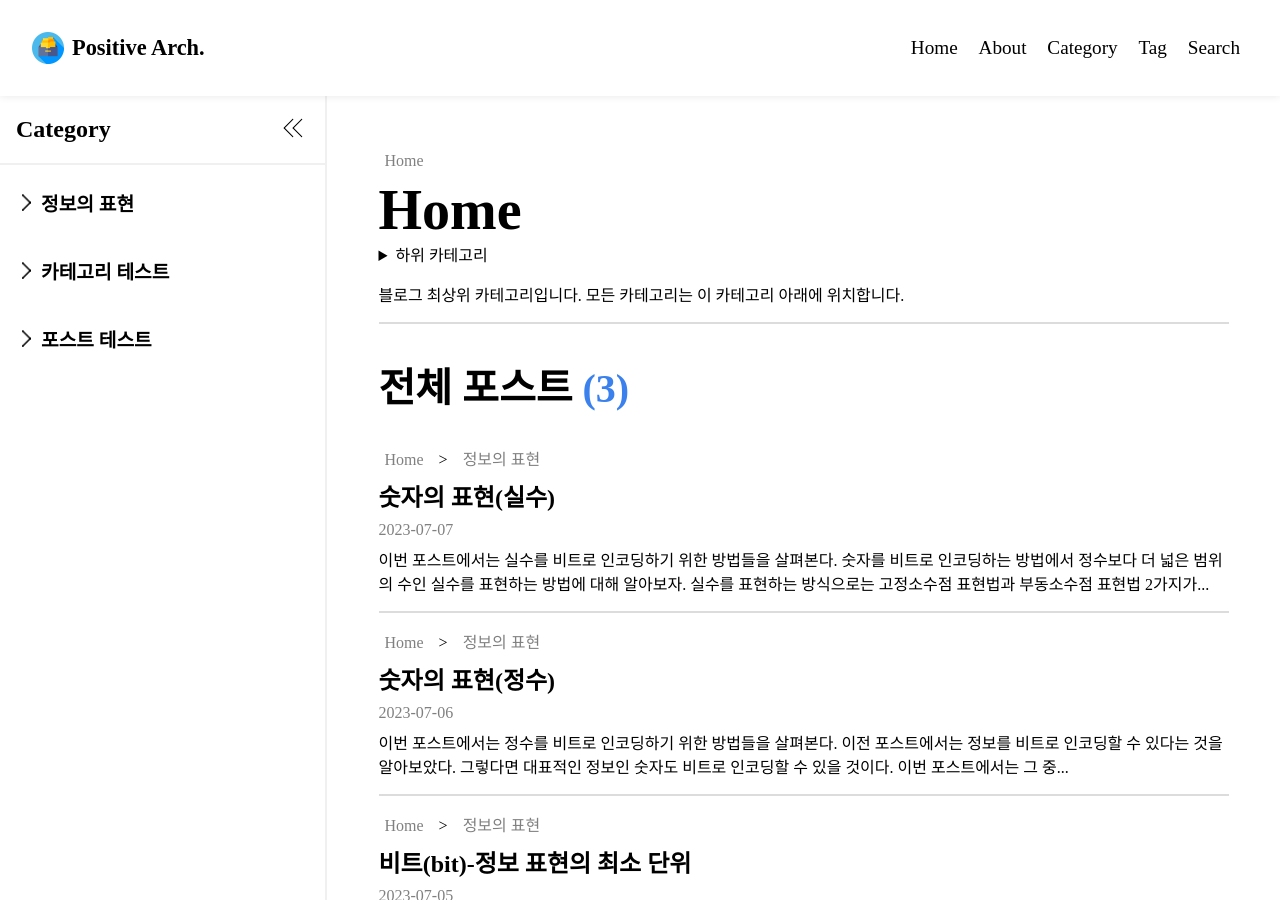
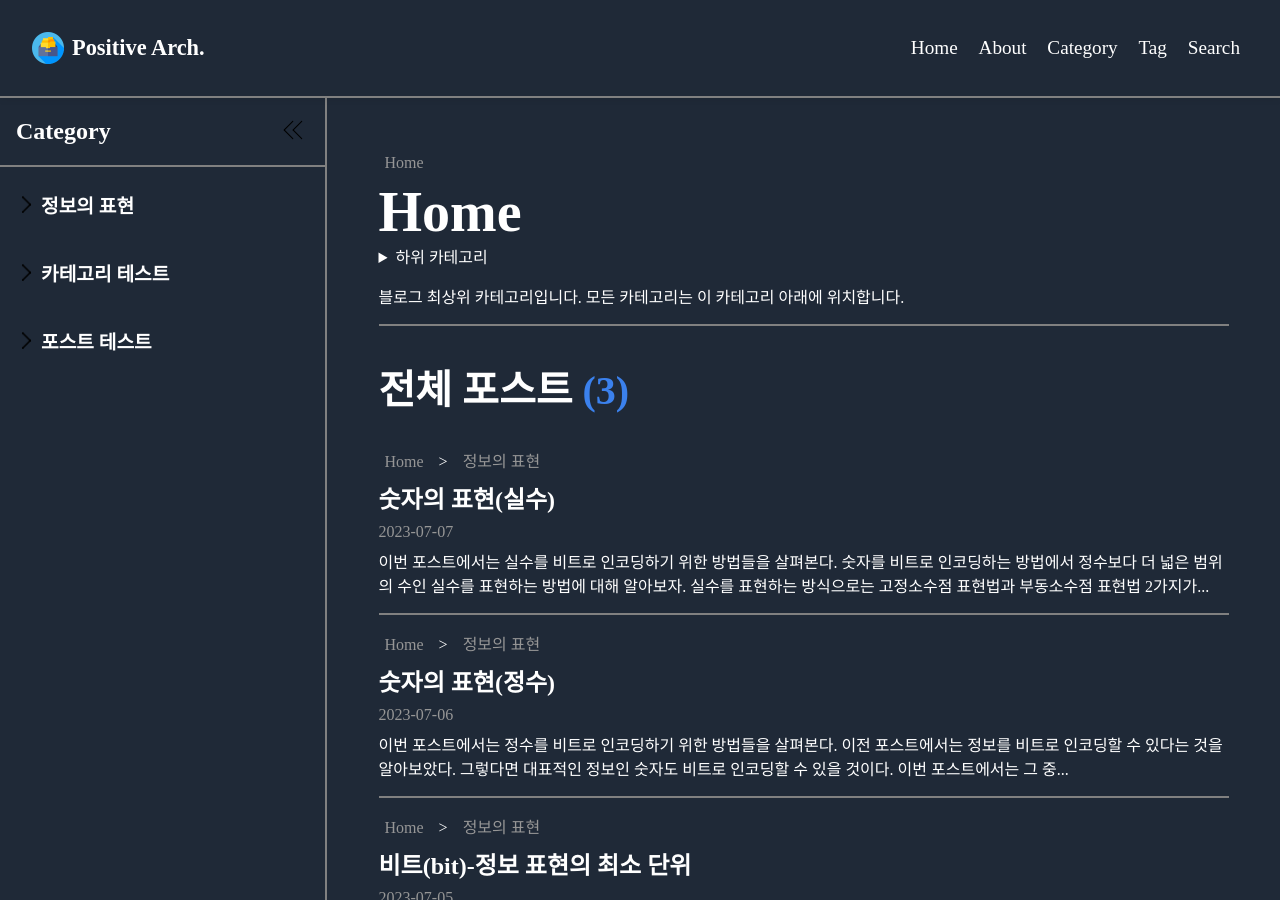
Before and after one commit to positiveWand/positivewand.github.io, a Jekyll site: the page built from index.md, in a window 1280 px wide and 900 px high. Built offline with Jekyll 4.4.1, drawn with Linux system fonts in a browser that asks for light colours; some web fonts are replaced.

Commit message:
배경, 테두리 색 조정

```diff
--- a/_layouts/default.html
+++ b/_layouts/default.html
@@ -20,7 +20,7 @@
 
     <link rel="shortcut icon" href="/assets/archive.png" type="image/x-icon">
 </head>
-<body>
+<body class="dark">
     {% include site-header.html path=page.categories %}
     <div class="site-body">
         {% include site-sidebar.html %}
--- a/css/main.css
+++ b/css/main.css
@@ -23,8 +23,16 @@ body {
 
     display: flex;
     flex-direction: column;
+    background-color: white;
     color: black;
-    background: white;
+}
+body.light {
+    background-color: white;
+    color: black;
+}
+body.dark {
+    background-color: rgb(31, 41, 55);
+    color: white;
 }
 
 ::-webkit-scrollbar {
--- a/css/markdown-style.css
+++ b/css/markdown-style.css
@@ -44,6 +44,8 @@
     border: 1px solid rgb(200, 200, 200);
     border-left: 10px solid rgba(75,185,236,1);
     border-radius: 3px;
+
+    color: black;
 }
 
 .markdown-content a {
@@ -72,6 +74,8 @@
     flex-shrink: 0;
     flex-basis: 640px;
     white-space: pre-wrap;
+
+    color: black;
 }
 .markdown-content pre span, .markdown-content pre code {
     font-family: 'NanumGothicCoding';
--- a/css/site-body-style.css
+++ b/css/site-body-style.css
@@ -17,7 +17,7 @@
     display: inline-flex;
     flex-direction: column;
 
-    border-bottom: 2px solid rgb(220,220,220);
+    border-bottom: 2px solid gray;
 }
 .page-content-body {
     flex-basis: calc(100vh - 6rem);
@@ -65,7 +65,7 @@
 .post-content-nav a {
     display: block;
     text-decoration: none;
-    color: gray;
+    color: rgb(150,150,150);
     width: 100%;
 
     border-radius: 5px;
@@ -90,7 +90,7 @@
 }
 .post-content {
     width: 700px;
-    border-right: 2px solid rgb(240,240,240);
+    border-right: 2px solid rgb(150,150,150);
     padding-right: 1rem;
 
     padding-bottom: 5rem;
@@ -142,7 +142,7 @@
     text-decoration: none;
     padding: 3px 6px;
     border-radius: 5px;
-    color: gray;
+    color: rgb(150,150,150);
 }
 .path-list a:hover {
     background-color: rgba(75,185,236,0.2);
@@ -164,7 +164,7 @@
 }
 .correlated-time span {
     margin-left: 0.3rem;
-    color: gray;
+    color: rgb(150,150,150);
 }
 
 .tag-list {
@@ -208,7 +208,7 @@
 }
 .sub-categories a {
     display: block;
-    color: black;
+    color: inherit;
     text-decoration: none;
     border-radius: 5px;
     padding: 3px 6px;
@@ -229,7 +229,6 @@
 }
 .category-structure-list li {
     position: relative;
-    background-color: white;
     margin: 0;
 }
 .category-structure-list li:before {
@@ -250,6 +249,9 @@
 .category-structure-list > li:before {
     background-color: black !important;
 }
+.category-structure-list > li:before {
+    background-color: black !important;
+}
 .category-structure-list li::marker {
     content: '━';
 }
@@ -258,7 +260,7 @@
 }
 .category-structure-list a {
     display: block;
-    color: black;
+    color: inherit;
     font-weight: bold;
     font-size: 1.3rem;
     text-decoration: none;
@@ -280,13 +282,13 @@
 }
 .content-list > li > a {
     text-decoration: none;
-    color: black;
+    color: inherit;
 }
 .content-list > li > a:hover {
     color: rgb(59,129,237);
 }
 .content-list > li {
-    border-bottom: 2px solid rgb(220,220,220);
+    border-bottom: 2px solid gray;
 
     padding: 1rem 0;
 }
@@ -297,7 +299,7 @@
     font-size: 1.5rem;
 }
 .content-list-item-date {
-    color: gray;
+    color: rgb(150,150,150);
 }
 
 .content-list-navbar {
@@ -321,13 +323,19 @@
 
     font-weight: bold;
     cursor: pointer;
+
+    color: inherit;
 }
 .content-list-navbar button:hover {
-    background: black;
+    background: rgb(59,129,237);
+    color: white;
+}
+.content-list-navbar button:hover {
+    background: rgb(59,129,237);
     color: white;
 }
 .content-list-navbar button:disabled {
-    color: lightgray;
+    color: rgb(200, 200, 200);
     cursor: auto;
 }
 .content-list-navbar button:disabled:hover {
@@ -337,7 +345,7 @@
     border: 0;
 }
 .content-list-navbar-current button {
-    background: rgba(100, 100, 100, 0.2);
+    background: rgb(220, 220, 220);
 }
 
 .searchbar {
@@ -362,7 +370,7 @@
     font-size: 20px;
 
     border-radius: 10px 0 0 10px;
-    border: 1px solid rgb(220,220,220);
+    border: 1px solid gray;
     border-right: none;
 }
 .searchbar button {
@@ -370,18 +378,15 @@
     height: 45px;
     width: 45px;
     border-radius: 0 10px 10px 0;
-    border: 1px solid rgb(220,220,220);
-    background: rgba(0, 0, 0, 0.15);
+    border: 1px solid gray;
+    background: rgb(75,185,236);
 
     cursor: pointer;
 
     font-size: 1rem;
 }
 .searchbar button:hover {
-    background: rgba(0, 0, 0, 0.3);
-}
-.searchbar button:active {
-    background: rgba(0, 0, 0, 0.4);
+    background: rgb(53, 148, 192);
 }
 .search-result h2 {
     margin: 0;
--- a/css/site-header-style.css
+++ b/css/site-header-style.css
@@ -5,6 +5,10 @@
     top: 0;
     background-color: white;
     z-index: 10;
+}
+body.dark .site-header {
+    background-color: rgb(31, 41, 55);
+    border-bottom: 2px solid gray;
 }
 
 .header-wrapper {
@@ -27,11 +31,11 @@
     align-items: center;
 }
 .header-logo-container a, .header-logo-container a:visited, .header-logo-container a:active {
-    color: black;
+    color: inherit;
     text-decoration: none;
 }
 .header-logo-container a:hover {
-    color: rgb(75,185,236)
+    color: rgb(75,185,236);
 }
 .header-logo-container img {
     width: 2rem;
@@ -62,7 +66,7 @@
     text-decoration: none;
     padding: 2px 4px;
     border-radius: 5px;
-    color: gray;
+    color: rgb(150,150,150);
 }
 .header-content-info li a:hover {
     background-color: rgba(75,185,236, 0.2);
@@ -105,7 +109,7 @@
     text-decoration: none;
     padding: 0.5rem 0.5rem;
     border-radius: 5px;
-    color: black;
+    color: inherit;
 }
 .header-nav li a:hover {
     background-color: rgba(75,185,236, 0.2);
@@ -116,7 +120,7 @@
 
 .header-hamburger {
     display: none;
-    background-color: transparent;
+    background-color: inherit;
     padding: 0;
     border: 0;
     border-radius: 5px;
--- a/css/site-sidebar-style.css
+++ b/css/site-sidebar-style.css
@@ -5,8 +5,8 @@
 .sidebar-wrapper {
     width: 325px;
 
-    border-right: 2px solid rgb(240,240,240);
-    background-color: white;
+    border-right: 2px solid gray;
+    background-color: inherit;
 
     font-size: 1rem;
 }
@@ -21,7 +21,7 @@
     display: flex;
     justify-content: space-between;
     align-items: center;
-    border-bottom: 2px solid rgb(240,240,240);
+    border-bottom: 2px solid gray;
 }
 .sidebar-header h2 {
     margin-left: 1rem;
@@ -53,7 +53,7 @@
     padding-right: 0.5rem;
     padding-bottom: 0.5rem;
 
-    border-bottom: 2px solid rgb(240,240,240);
+    border-bottom: 2px solid gray;
 
     display: none;
 }
@@ -65,7 +65,7 @@
     padding: 1rem 0.5rem;
     display: block;
     text-decoration: none;
-    color: black;
+    color: inherit;
 
     border-radius: 5px;
 }
@@ -119,7 +119,7 @@
 }
 .sidebar-nav a {
     text-decoration: none;
-    color: black;
+    color: inherit;
 }
 .sidebar-nav li {
     margin-top: 0.5rem;
@@ -182,7 +182,7 @@
 }
 
 .empty-item {
-    color: gray;
+    color: rgb(150,150,150);
     padding: 0.5rem 0;
     text-align: center;
 
```
